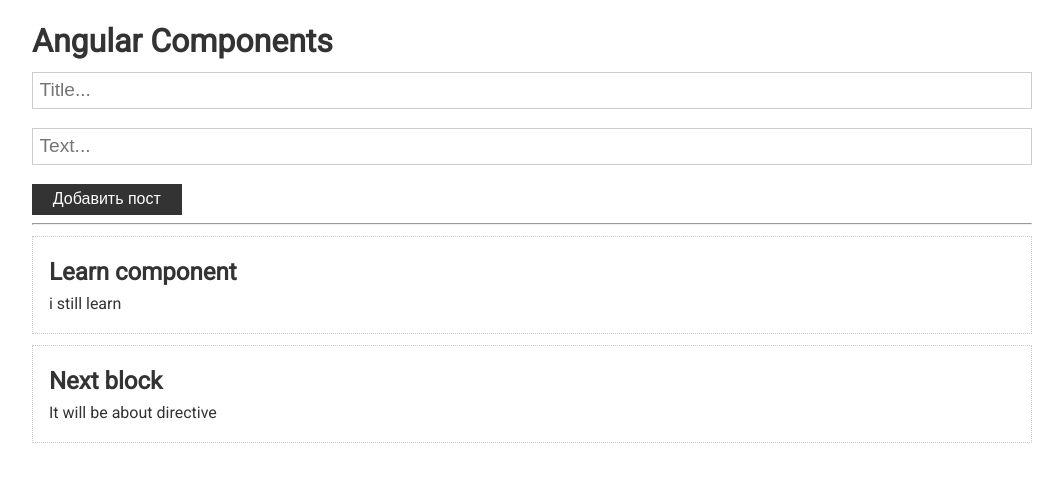
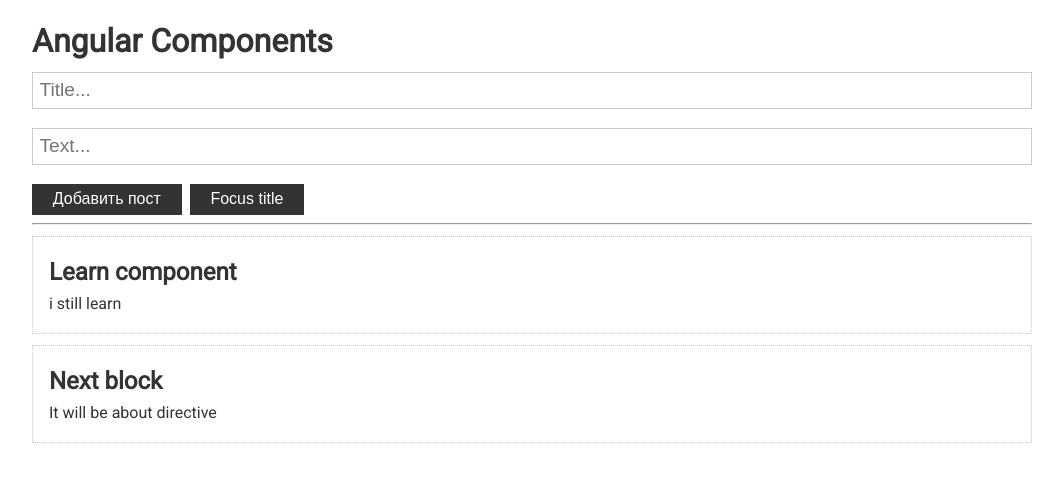
Before and after one commit to Manuilenkoart/training, an Angular app: page / in a window 1280 px wide. Shown: the top 482 px of the page, without its empty margins (108-1171 px from the left). Built offline with nearby package versions, Linux system fonts and the light colour scheme.

Commit message:
@ViewChild

```diff
--- a/src/app/post-form/post-form.component.html
+++ b/src/app/post-form/post-form.component.html
@@ -1,6 +1,7 @@
 <div>
 
   <input
+    #titleInput
     type="text"
     class="form-control"
     placeholder="Title..."
@@ -14,4 +15,6 @@
   >
 
   <button class="btn" (click)="addPost()">Добавить пост</button>
+  <button class="btn" (click)="focusTitle()">Focus title</button>
+
 </div>
--- a/src/app/post-form/post-form.component.ts
+++ b/src/app/post-form/post-form.component.ts
@@ -1,4 +1,4 @@
-import {Component, EventEmitter, OnInit, Output} from '@angular/core';
+import {Component, ElementRef, EventEmitter, OnInit, Output, ViewChild} from '@angular/core';
 import {Post} from '../app.component';
 
 @Component({
@@ -9,6 +9,7 @@
 export class PostFormComponent implements OnInit {
 
   @Output() onAddPost: EventEmitter<Post> = new EventEmitter<Post>()
+  @ViewChild('titleInput', {static: false}) inputRef: ElementRef //для обращения в ngOnInit => {static: true}
   title = ''
   text = ''
   constructor() { }
@@ -26,4 +27,8 @@
       this.title = this.text = '' //обнуление
     }
   }
+
+  focusTitle() {
+    this.inputRef.nativeElement.focus();
+  }
 }
```
